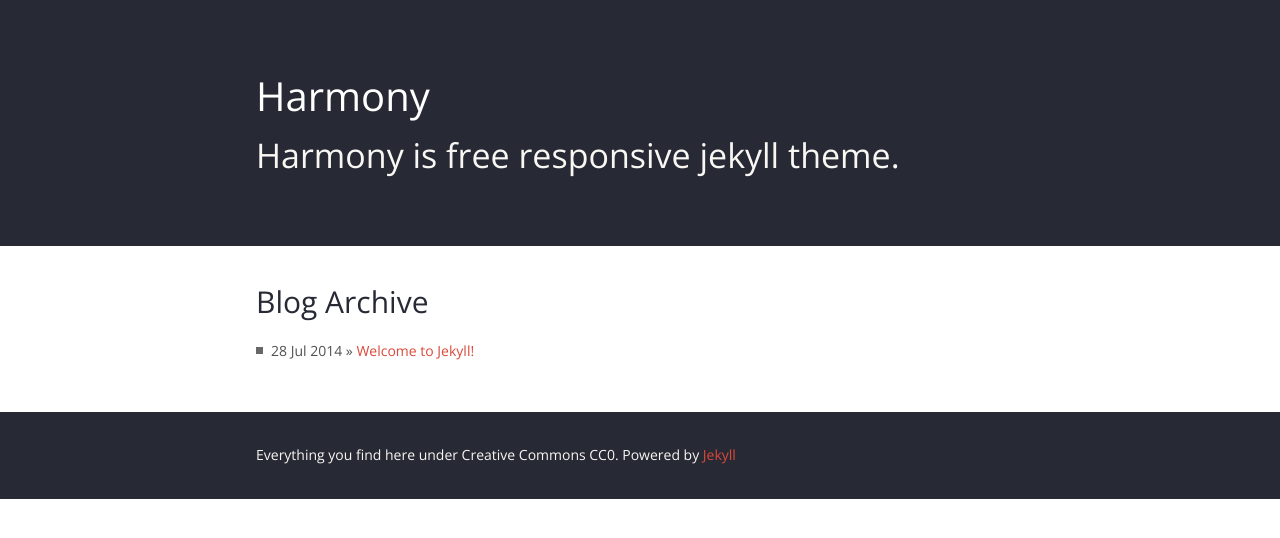
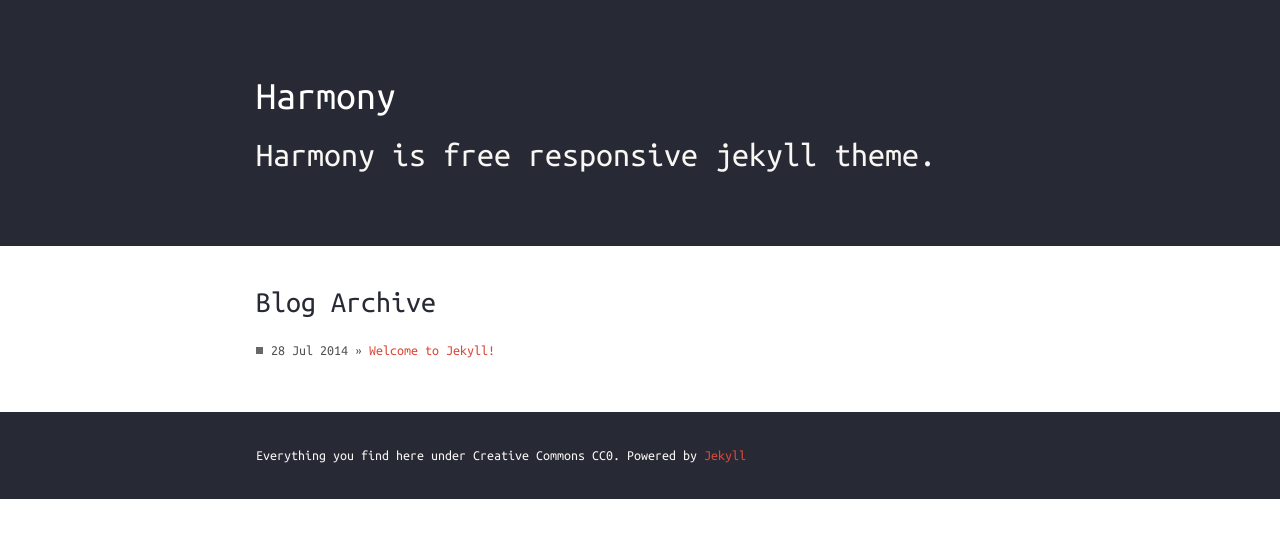
Before and after one commit to gayanvirajith/harmony, a Jekyll site: the page built from blog.md, in a window 1280 px wide. Shown: the top 538 px of the page. Built offline with Jekyll 4.4.1, drawn with Linux system fonts in a browser that asks for light colours; nearby versions of some CDN libraries; Markdown is read by kramdown in place of the engine named in the settings.

Commit message:
fix link path issue

```diff
--- a/_layouts/default.html
+++ b/_layouts/default.html
@@ -13,11 +13,11 @@
         <script src="{{ site.baseurl }}/assets/js/modernizr.js"></script>
 
         <!-- Load google font -->
-        <link href='http://fonts.googleapis.com/css?family=Open+Sans' rel='stylesheet' type='text/css'>
+        <link href='http://fonts.googleapis.com/css?family=Ubuntu+Mono' rel='stylesheet' type='text/css'>
 
         <script type="text/javascript">
             WebFontConfig = {
-                google: { families: [ 'Open+Sans::latin' ] }
+               google: { families: [ 'Ubuntu+Mono::latin' ] }
             };
             (function() {
                 var wf = document.createElement('script');
--- a/assets/css/_sass/partials/_variables.scss
+++ b/assets/css/_sass/partials/_variables.scss
@@ -27,4 +27,4 @@
 
 
 // Fonts
-$primary-font: 'open sans', sans-serif;
+$primary-font: 'Ubuntu Mono', sans-serif;
--- a/blog.md
+++ b/blog.md
@@ -8,7 +8,7 @@
     {% for post in site.posts %}
       <li>
 	      <span>{{ post.date | date_to_string }} &raquo;</span>
-	      <a href="{{ site.baseurl }}/{{ post.url }}">{{ post.title }}</a>
+	      <a href="{{ site.url }}{{ post.url }}">{{ post.title }}</a>
       </li>
     {% endfor %}
   </ul>
```
